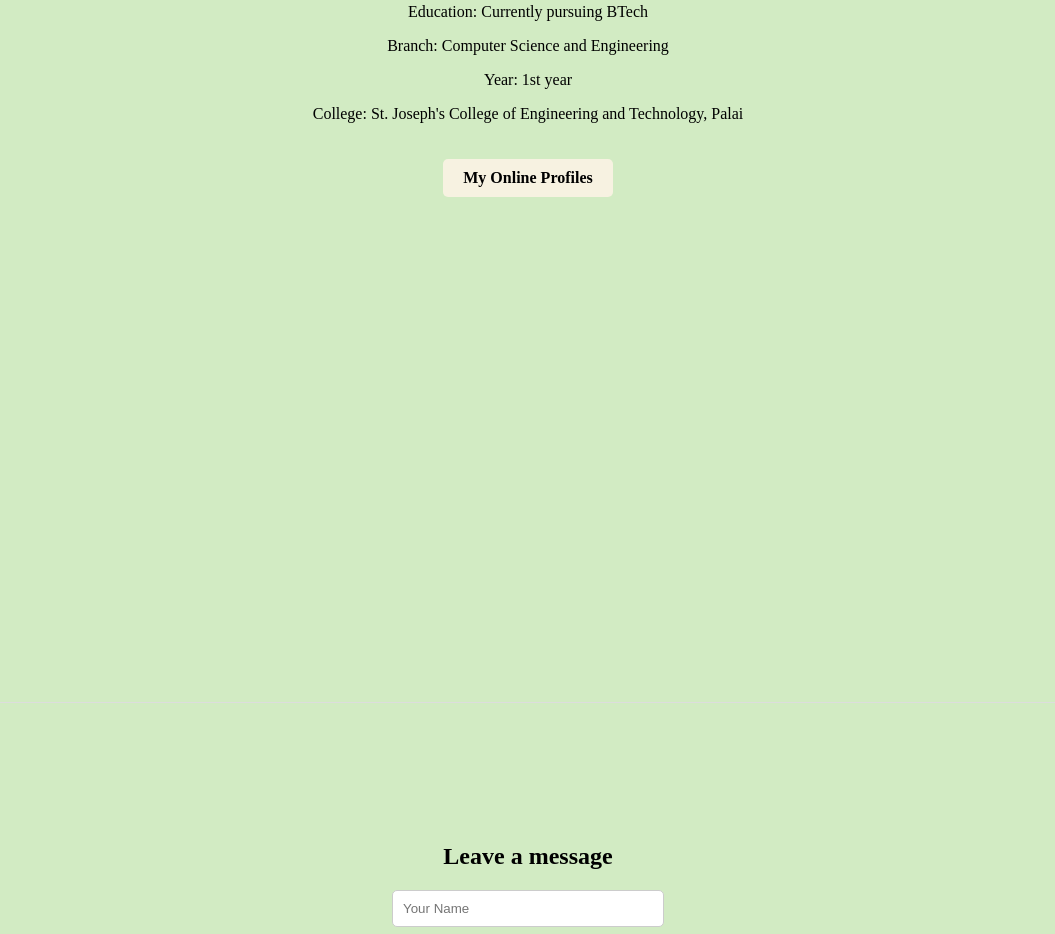
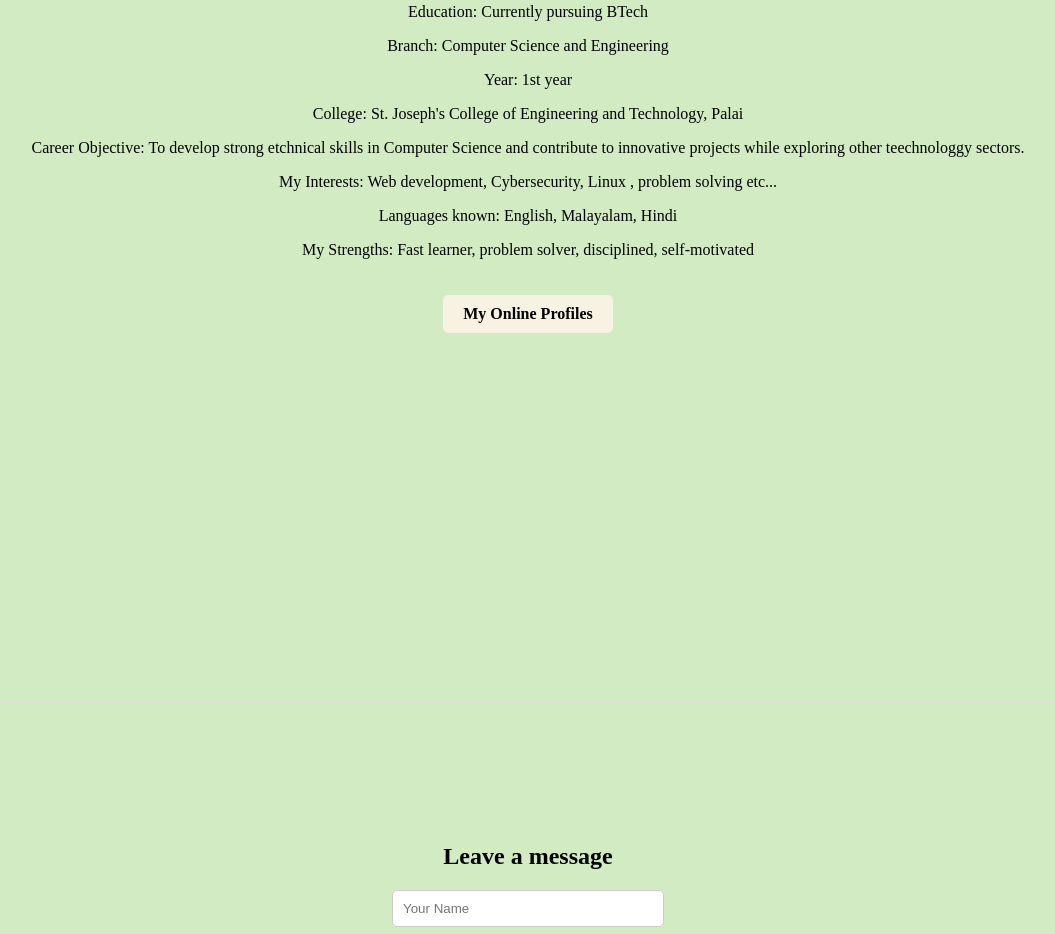
Before and after one commit to parvathi-2007/parvathi-digital-portfolio.github.io, a plain HTML site: page index.html in a window 1280 px wide. Shown: the part 1139-2073 px from the top of the page, without its empty margins (112-1167 px from the left). Drawn offline with Linux system fonts and the light colour scheme.

Commit message:
Enhance About Me section with additional details
Added career objective, interests, languages, and strengths to the About Me section.

```diff
--- a/index.html
+++ b/index.html
@@ -30,6 +30,10 @@
 	<p>Branch: Computer Science and Engineering</p>
 	<p>Year: 1st year</p>
 	<p>College: St. Joseph's College of Engineering and Technology, Palai</p>
+	<p>Career Objective: To develop strong etchnical skills in Computer Science and contribute to innovative projects while exploring other teechnologgy sectors.</p>
+	<p>My Interests: Web development, Cybersecurity, Linux , problem solving etc...</p>
+	<p>Languages known: English, Malayalam, Hindi</p>
+	<p>My Strengths: Fast learner, problem solver, disciplined, self-motivated</p>
 
 	<a href="links.html"class="profile-link" target="_blank">My Online Profiles</a>
 </section>
```
